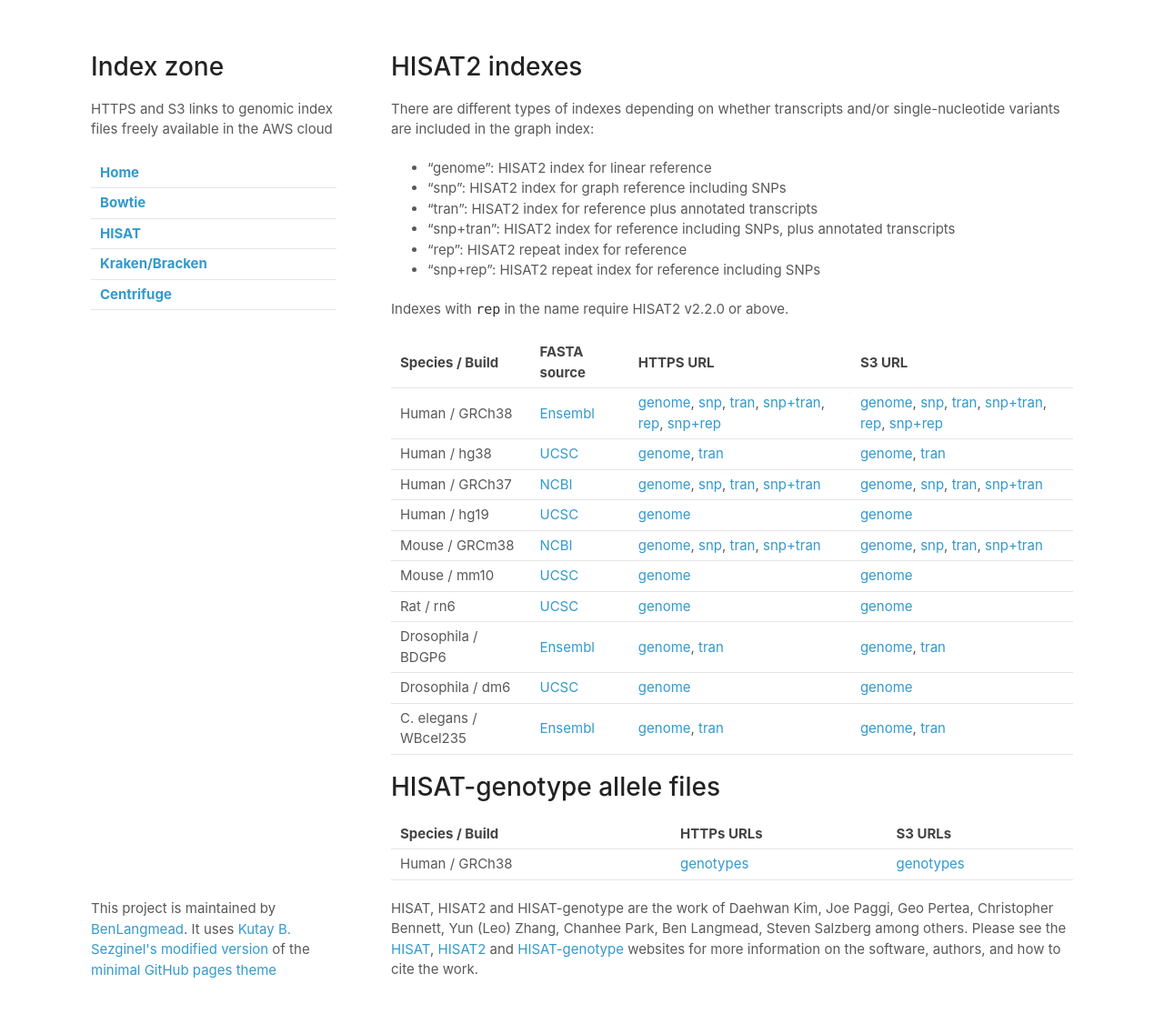
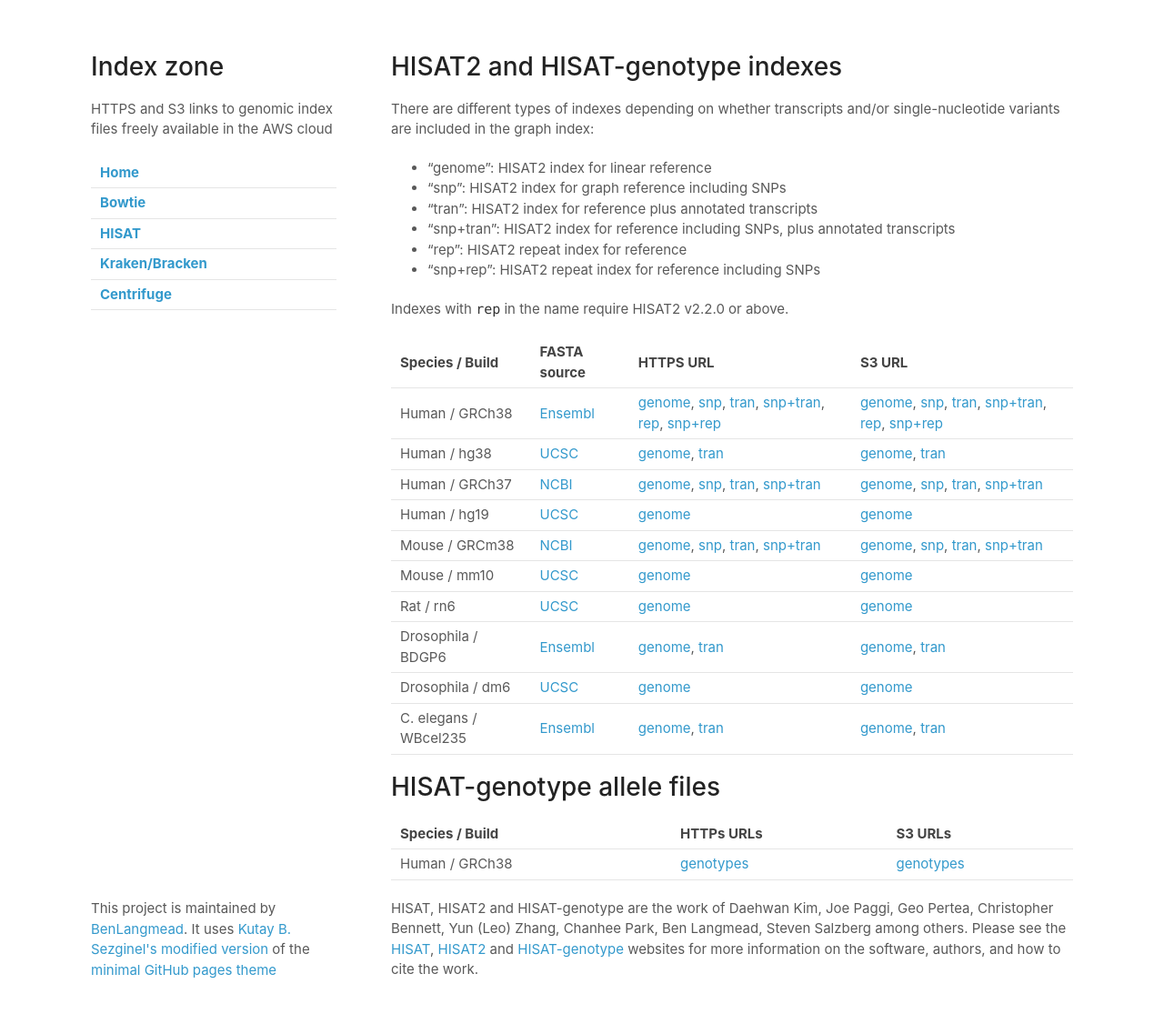
Before and after one commit to BenLangmead/aws-indexes, a Jekyll site: the page built from docs/hisat.md, in a window 1280 px wide and 1148 px high. Shown: the top 1115 px of the window at 91% size. Built offline with Jekyll 4.4.1, drawn with Linux system fonts in a browser that asks for light colours; our own code applies the rules of GitHub Pages for plain Markdown files.

Commit message:
add title to top

```diff
--- a/docs/hisat.md
+++ b/docs/hisat.md
@@ -1,4 +1,4 @@
-# HISAT2 indexes
+# HISAT2 and HISAT-genotype indexes
 
 There are different types of indexes depending on whether transcripts and/or single-nucleotide variants are included in the graph index:
 
```
Also changed, not shown: docs/k2.md (+2 -0 lines).
